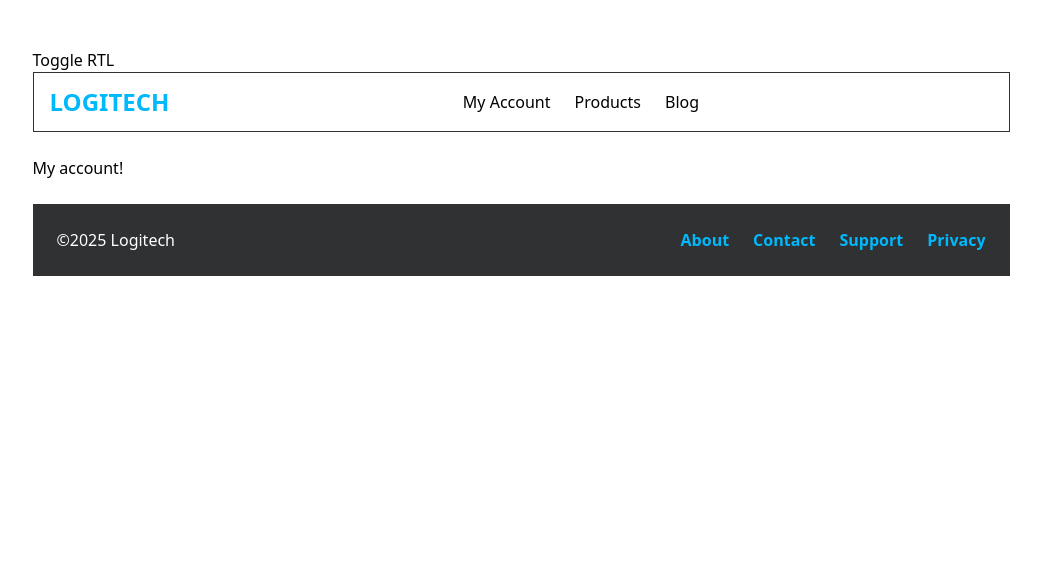
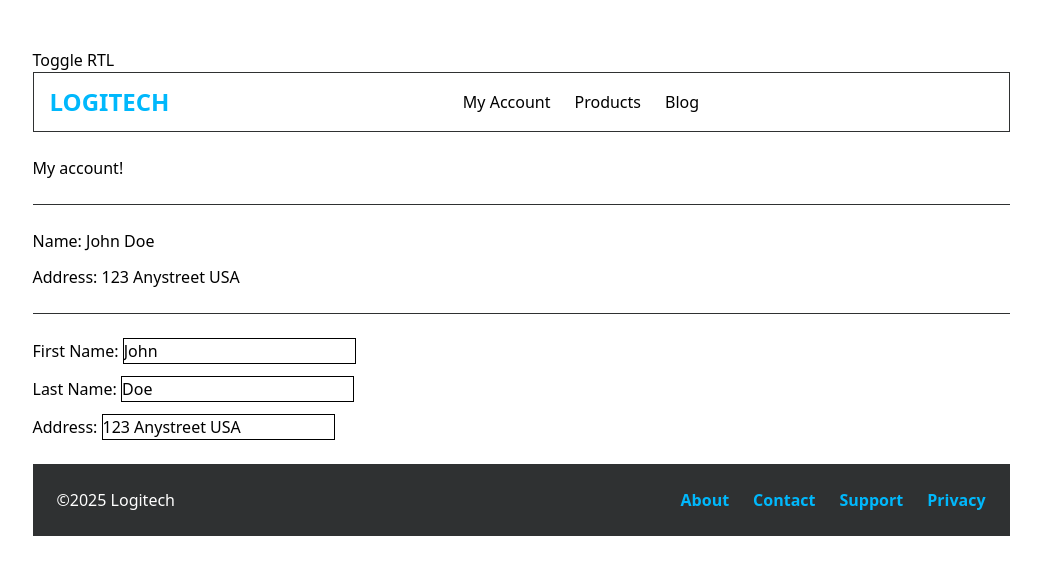
Before and after one commit to bcairns/my-sveltekit-app, a SvelteKit app: page /my-account in a window 1280 px wide. Shown: the top 574 px of the page, without its empty margins (119-1160 px from the left). Built offline with nearby package versions, Linux system fonts and the light colour scheme.

Commit message:
svelte 5 training session updates

```diff
--- a/src/lib/components/Cart.svelte
+++ b/src/lib/components/Cart.svelte
@@ -33,5 +33,11 @@
 				<CartItem {...item} />
 			{/each}
 		</div>
+
+		<hr />
+
+		<div class="p-3 font-bold">
+			TOTAL: ${cart.totalPrice()}
+		</div>
 	</div>
 {/if}
--- a/src/routes/my-account/+page.svelte
+++ b/src/routes/my-account/+page.svelte
@@ -1 +1,48 @@
+<script lang="ts">
+	import { createUserState } from './state/user.svelte';
+	import { User } from './state/class/User.svelte';
+
+	// const user = createUserState();
+
+	const user = new User();
+
+	// let firstName = $state('John');
+	// let lastName = $state('Doe');
+	// let address = $state('123 Anystreet USA');
+
+	// const fullName = $derived(`${firstName} ${lastName}`);
+</script>
+
 My account!
+
+<hr />
+
+<div class="grid gap-3">
+	<div class="">
+		Name: {user.fullName}
+	</div>
+
+	<div class="">
+		Address: {user.address}
+	</div>
+</div>
+
+<hr />
+
+<div class="grid gap-3">
+	<div class="">
+		First Name: <input bind:value={user.firstName} />
+	</div>
+	<div class="">
+		Last Name: <input bind:value={user.lastName} />
+	</div>
+	<div class="">
+		Address: <input bind:value={user.address} />
+	</div>
+</div>
+
+<style>
+	input {
+		border: 1px solid black;
+	}
+</style>
--- /dev/null
+++ b/src/routes/my-account/state/class/User.svelte.ts
@@ -0,0 +1,16 @@
+export class User {
+    #firstName = $state('John');
+
+    get firstName() {
+        return this.#firstName;
+    }
+
+    set firstName(value) {
+        this.#firstName = value.toUpperCase();
+    }
+
+	lastName = $state('Doe');
+	address = $state('123 Anystreet USA');
+
+	fullName = $derived(`${this.#firstName} ${this.lastName}`);
+}
--- /dev/null
+++ b/src/routes/my-account/state/user.svelte.ts
@@ -0,0 +1,20 @@
+export function createUserState() {
+    let firstName = $state('John');
+	let lastName = $state('Doe');
+	let address = $state('123 Anystreet USA');
+
+	const fullName = $derived(`${firstName} ${lastName}`);
+
+    return {
+        get firstName() { return firstName },
+        set firstName(value) { firstName = value },
+
+        get lastName() { return lastName },
+        set lastName(value) { lastName = value },
+
+        get address(){ return address },
+        set address(value) { address = value },
+
+        get fullName() { return fullName },
+    }
+}
```
